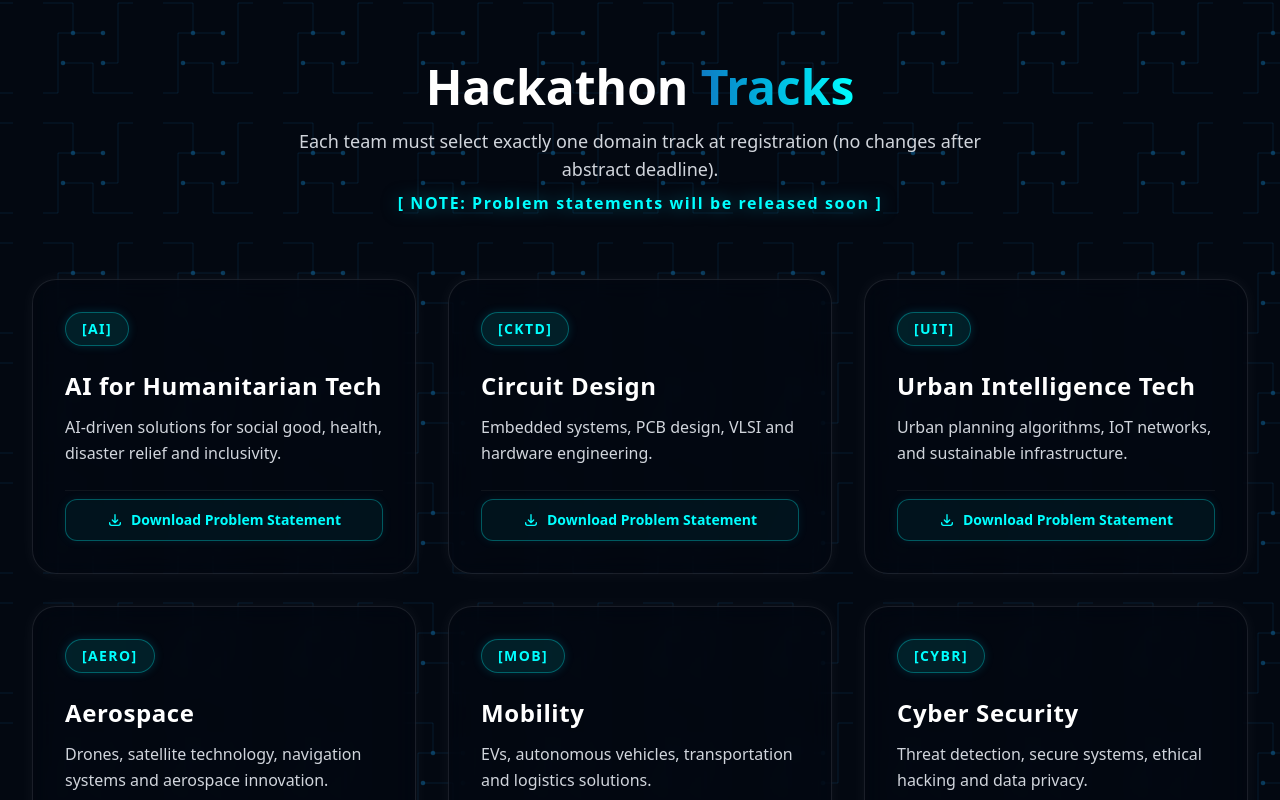
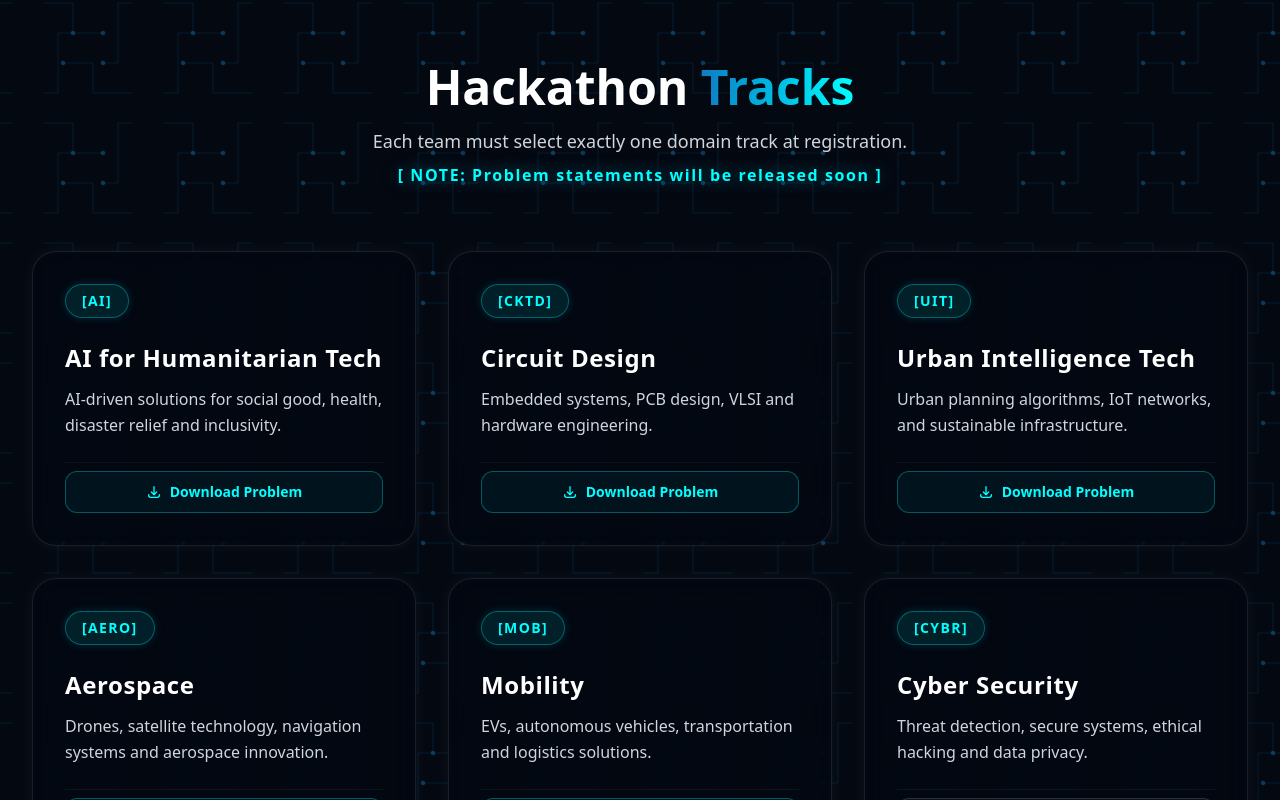
Before and after one commit to Sharanx77/neo-nexus-36.1, a Next.js app: page / in a window 1280 px wide. Shown: the part 2680-3480 px from the top of the page. Built offline with nearby package versions, Linux system fonts and the light colour scheme; no server answers.

Commit message:
Update Tracks.tsx

```diff
--- a/components/Tracks.tsx
+++ b/components/Tracks.tsx
@@ -1,92 +1,52 @@
 export default function Tracks() {
   const tracks = [
-    {
-      id: 'AI',
-      title: 'AI for Humanitarian Tech',
-      desc: 'AI-driven solutions for social good, health, disaster relief and inclusivity.',
-      pdfPath: '/PS/AI_human.pdf'
-    },
-    {
-      id: 'CKTD',
-      title: 'Circuit Design',
-      desc: 'Embedded systems, PCB design, VLSI and hardware engineering.',
-      pdfPath: '/PS/circuit_design.pdf'
-    },
-    {
-      id: 'UIT',
-      title: 'Urban Intelligence Tech',
-      desc: 'Urban planning algorithms, IoT networks, and sustainable infrastructure.',
-      pdfPath: '/PS/urban_intelligence.pdf'
-    },
-    {
-      id: 'AERO',
-      title: 'Aerospace',
-      desc: 'Drones, satellite technology, navigation systems and aerospace innovation.',
-      pdfPath: '/PS/aerospace.pdf'
-    },
-    {
-      id: 'MOB',
-      title: 'Mobility',
-      desc: 'EVs, autonomous vehicles, transportation and logistics solutions.',
-      pdfPath: '/PS/mobility.pdf'
-    },
-    {
-      id: 'CYBR',
-      title: 'Cyber Security',
-      desc: 'Threat detection, secure systems, ethical hacking and data privacy.',
-      pdfPath: '' // Left empty to trigger the "Coming Soon" state
-    },
+    { id: 'AI', title: 'AI for Humanitarian Tech', desc: 'AI-driven solutions for social good, health, disaster relief and inclusivity.', pdfPath: '/YOUR_PDF_FOLDER/ai-problem-statement.pdf' },
+    { id: 'CKTD', title: 'Circuit Design', desc: 'Embedded systems, PCB design, VLSI and hardware engineering.', pdfPath: '/YOUR_PDF_FOLDER/circuit-design-problem-statement.pdf' },
+    { id: 'UIT', title: 'Urban Intelligence Tech', desc: 'Urban planning algorithms, IoT networks, and sustainable infrastructure.', pdfPath: '/YOUR_PDF_FOLDER/urban-intelligence-problem-statement.pdf' },
+    { id: 'AERO', title: 'Aerospace', desc: 'Drones, satellite technology, navigation systems and aerospace innovation.', pdfPath: '/YOUR_PDF_FOLDER/aerospace-problem-statement.pdf' },
+    { id: 'MOB', title: 'Mobility', desc: 'EVs, autonomous vehicles, transportation and logistics solutions.', pdfPath: '/YOUR_PDF_FOLDER/mobility-problem-statement.pdf' },
+    { id: 'CYBR', title: 'Cyber Security', desc: 'Threat detection, secure systems, ethical hacking and data privacy.', pdfPath: '' },
   ];
 
   return (
     <section id="tracks" className="py-12 sm:py-16 relative z-10">
       <div className="max-w-7xl mx-auto px-4 sm:px-6 lg:px-8">
         <div className="text-center mb-10 sm:mb-16">
-          {/* ADAPTIVE HEADING */}
           <h2 className="text-3xl sm:text-4xl md:text-5xl font-black mb-3 sm:mb-4 font-heading text-white">
             Hackathon <span className="text-transparent bg-clip-text bg-gradient-to-r from-electric to-cyan">Tracks</span>
           </h2>
-          <p className="text-gray-300 text-base sm:text-lg max-w-3xl mx-auto font-normal px-2">Each team must select exactly one domain track at registration (no changes after abstract deadline).</p>
+          <p className="text-gray-300 text-base sm:text-lg max-w-3xl mx-auto font-normal px-2">Each team must select exactly one domain track at registration.</p>
           <p className="text-cyan text-sm sm:text-base mt-2 font-extrabold tracking-widest drop-shadow-[0_0_8px_rgba(6,182,212,0.5)]">[ NOTE: Problem statements will be released soon ]</p>
         </div>
 
         <div className="grid grid-cols-1 sm:grid-cols-2 lg:grid-cols-3 gap-6 sm:gap-8">
           {tracks.map((track) => (
-            <div key={track.id} className="bg-[#030811]/60 backdrop-blur-md p-6 sm:p-8 rounded-3xl border border-white/10 hover:border-cyan/50 shadow-[0_0_15px_rgba(255,255,255,0.05)] hover:shadow-[0_0_30px_rgba(6,182,212,0.25)] transition-all duration-500 group cursor-pointer flex flex-col h-full relative overflow-hidden">
+            /* PERFORMANCE UPDATE: Solidified mobile background, kept blur for desktop. Softened mobile shadows. */
+            <div key={track.id} className="bg-[#030811]/90 md:bg-[#030811]/60 backdrop-blur-none md:backdrop-blur-md p-6 sm:p-8 rounded-3xl border border-white/10 hover:border-cyan/50 shadow-md md:shadow-[0_0_15px_rgba(255,255,255,0.05)] md:hover:shadow-[0_0_30px_rgba(6,182,212,0.25)] transition-all duration-500 group cursor-pointer flex flex-col h-full relative overflow-hidden">
 
-              <div className="absolute inset-0 bg-gradient-to-br from-electric/10 to-cyan/10 opacity-0 group-hover:opacity-100 transition-opacity duration-500 pointer-events-none"></div>
+              <div className="hidden md:block absolute inset-0 bg-gradient-to-br from-electric/10 to-cyan/10 opacity-0 group-hover:opacity-100 transition-opacity duration-500 pointer-events-none"></div>
 
-              <div className="text-cyan font-black text-xs sm:text-sm tracking-widest bg-cyan/10 border border-cyan/30 shadow-[0_0_10px_rgba(6,182,212,0.2)] px-3 sm:px-4 py-1 sm:py-1.5 rounded-full inline-block w-max mb-4 sm:mb-6 relative z-10">
+              <div className="text-cyan font-black text-xs sm:text-sm tracking-widest bg-cyan/10 border border-cyan/30 shadow-sm md:shadow-[0_0_10px_rgba(6,182,212,0.2)] px-3 sm:px-4 py-1 sm:py-1.5 rounded-full inline-block w-max mb-4 sm:mb-6 relative z-10">
                 [{track.id}]
               </div>
 
-              <h3 className="text-xl sm:text-2xl font-bold mb-2 sm:mb-3 font-heading tracking-wide text-white group-hover:text-transparent group-hover:bg-clip-text group-hover:bg-gradient-to-r group-hover:from-white group-hover:to-cyan transition-all relative z-10">
+              <h3 className="text-xl sm:text-2xl font-bold mb-2 sm:mb-3 font-heading tracking-wide text-white md:group-hover:text-transparent md:group-hover:bg-clip-text md:group-hover:bg-gradient-to-r md:group-hover:from-white md:group-hover:to-cyan transition-all relative z-10">
                 {track.title}
               </h3>
 
-              <p className="text-gray-300 text-sm sm:text-base leading-relaxed flex-grow relative z-10 group-hover:text-gray-200 mb-6">
+              <p className="text-gray-300 text-sm sm:text-base leading-relaxed flex-grow relative z-10 mb-6">
                 {track.desc}
               </p>
 
-              {/* PDF Download Button / Coming Soon State */}
-              <div className="relative z-10 mt-auto pt-2 border-t border-white/5 group-hover:border-cyan/20 transition-colors">
+              <div className="relative z-10 mt-auto pt-2 border-t border-white/5 transition-colors">
                 {track.pdfPath ? (
-                  <a
-                    href={track.pdfPath}
-                    target="_blank"
-                    rel="noopener noreferrer"
-                    className="flex items-center justify-center gap-2 w-full bg-cyan/5 hover:bg-cyan/15 border border-cyan/30 hover:border-cyan text-cyan font-bold py-2.5 px-4 rounded-xl text-sm transition-all shadow-[0_0_10px_rgba(6,182,212,0.1)] hover:shadow-[0_0_15px_rgba(6,182,212,0.3)]"
-                  >
-                    <svg className="w-4 h-4" fill="none" stroke="currentColor" viewBox="0 0 24 24">
-                      <path strokeLinecap="round" strokeLinejoin="round" strokeWidth="2" d="M4 16v1a3 3 0 003 3h10a3 3 0 003-3v-1m-4-4l-4 4m0 0l-4-4m4 4V4" />
-                    </svg>
-                    Download Problem Statement
+                  <a href={track.pdfPath} target="_blank" rel="noopener noreferrer" className="flex items-center justify-center gap-2 w-full bg-cyan/5 hover:bg-cyan/15 border border-cyan/30 text-cyan font-bold py-2.5 px-4 rounded-xl text-sm transition-all">
+                    <svg className="w-4 h-4" fill="none" stroke="currentColor" viewBox="0 0 24 24"><path strokeLinecap="round" strokeLinejoin="round" strokeWidth="2" d="M4 16v1a3 3 0 003 3h10a3 3 0 003-3v-1m-4-4l-4 4m0 0l-4-4m4 4V4" /></svg>
+                    Download Problem
                   </a>
                 ) : (
                   <div className="flex items-center justify-center gap-2 w-full bg-gray-800/30 border border-gray-600/50 text-gray-400 font-semibold py-2.5 px-4 rounded-xl text-sm cursor-not-allowed">
-                    <svg className="w-4 h-4" fill="none" stroke="currentColor" viewBox="0 0 24 24">
-                      <path strokeLinecap="round" strokeLinejoin="round" strokeWidth="2" d="M12 8v4l3 3m6-3a9 9 0 11-18 0 9 9 0 0118 0z" />
-                    </svg>
+                    <svg className="w-4 h-4" fill="none" stroke="currentColor" viewBox="0 0 24 24"><path strokeLinecap="round" strokeLinejoin="round" strokeWidth="2" d="M12 8v4l3 3m6-3a9 9 0 11-18 0 9 9 0 0118 0z" /></svg>
                     Will be released soon
                   </div>
                 )}
```
